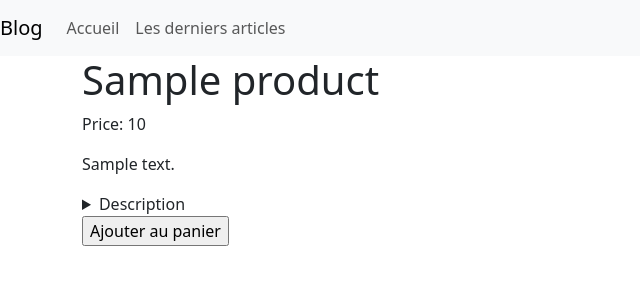
After one commit to mathisbachelier/e-commerce, a PHP site: template E-Commerce/views/homepage/show.php in a window 1280 px wide. The commit adds this page. Shown: the top 300 px of the page, without its empty margins (0-640 px from the left). Run offline with PHP 8.4, Linux system fonts and the light colour scheme; the template is opened without the code that fills it: most values are stand-ins (such as "Sample title", 1, 10 or a date in 2020); some libraries are stand-ins or nearby versions.

Commit message:
avancement description produit

```diff
--- a/E-Commerce/app/models/User.php
+++ b/E-Commerce/app/models/User.php
@@ -4,7 +4,7 @@ namespace App\Models;
 use database\DBconnection;
 class User extends Model
 {
-    protected $table ="user";
+    protected $table ="users";
 
     public function getById(int $id)
     {
--- a/E-Commerce/public/index.php
+++ b/E-Commerce/public/index.php
@@ -48,6 +48,9 @@ $router->post('/categoryManagement/search/','App\controllers\CategoryManagementC
 $router->post('/categoryManagement/edit/:id', 'App\controllers\CategoryManagementController@update');
 $router->get('/categoryManagement/create', 'App\controllers\CategoryManagementController@create');
 $router->post('/categoryManagement/create', 'App\controllers\CategoryManagementController@createCategory');
+
+$router->get('/product/:id', 'App\controllers\productController@show');
+
 try{
      $router->run();
 } catch(\Exception $e) {
--- /dev/null
+++ b/E-Commerce/views/homepage/show.php
@@ -0,0 +1,16 @@
+<div class="product-details-container">
+        <div class="product-info">
+            <h1><?php echo $product->name; ?></h1>
+            <p>Price: <?php echo $product->price; ?></p>
+            <p><?php echo $product->short_content; ?></p>
+            <details>
+                <summary>Description</summary>
+                <p><?php echo $product->content; ?></p>
+            </details>
+            <!-- Bouton "Ajouter au panier" -->
+            <form action="/cart" method="post">
+                <input type="hidden" name="product_id" value="<?php echo $product->id; ?>">
+                <input type="submit" value="Ajouter au panier">
+            </form>
+        </div>
+</div>
```
Also changed, not shown: E-Commerce/app/controllers/productController.php (+6 -2 lines).
